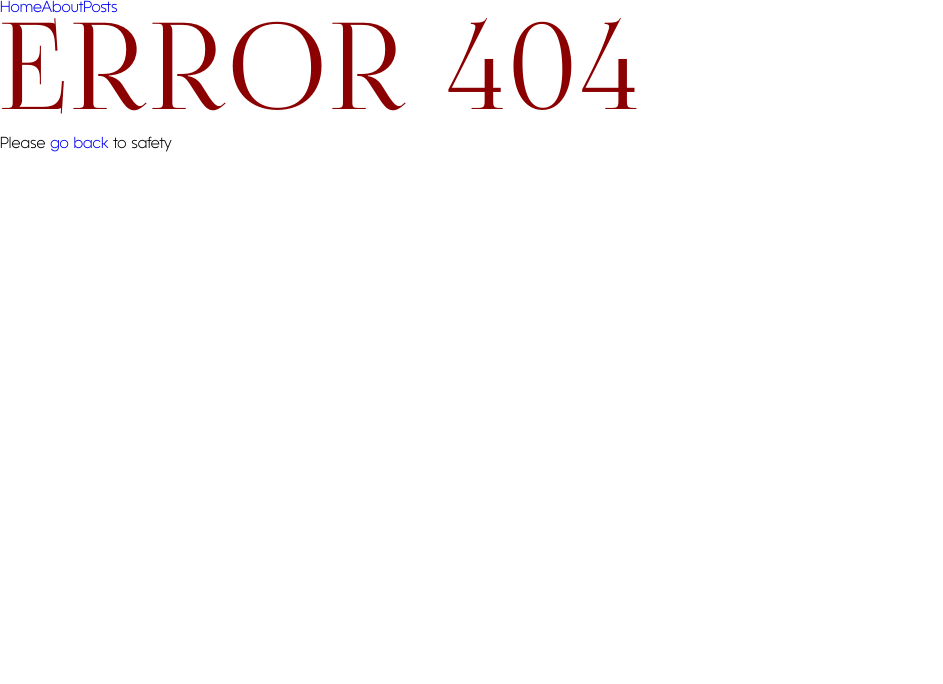
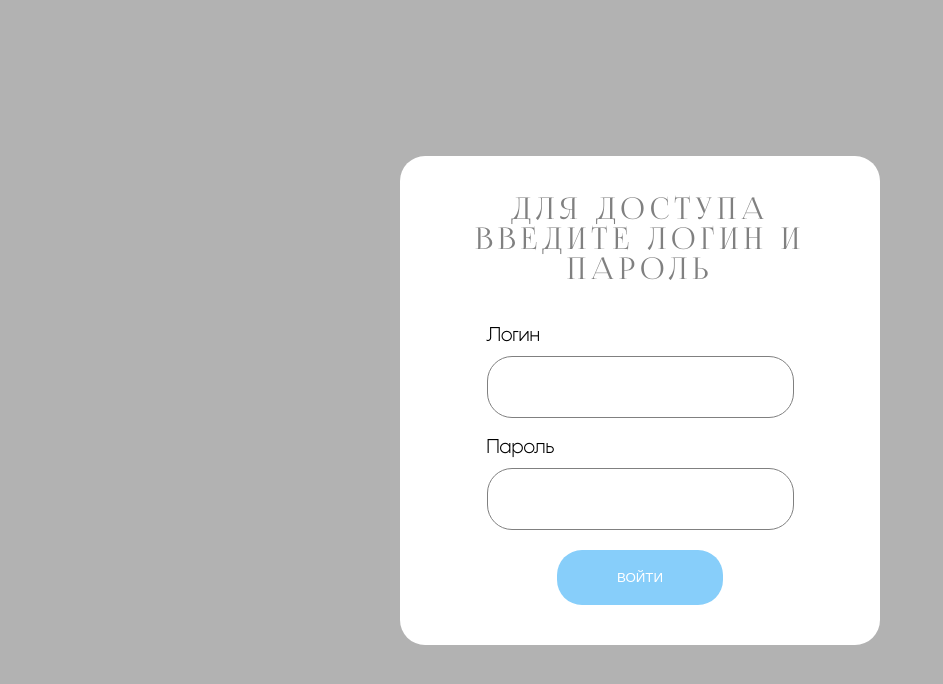
Before and after one commit to evsikov145/wp, a Next.js app: page /login in a window 1280 px wide. Before the commit this address had no page. Shown: the top 684 px of the page, without its empty margins (0-943 px from the left). Built offline with nearby package versions, Linux system fonts and the light colour scheme.

Commit message:
add login page

```diff
--- a/components/admin/Login.js
+++ b/components/admin/Login.js
@@ -1,19 +1,47 @@
-export React from 'react'
-import classes from 'Login.module.scss'
+import {useState} from 'react'
+import classes from './Login.module.scss'
+import Router from 'next/router'
 
 export default function Login(){
+
+    const [login, setLogin] = useState('');
+    const [password, setPassword] = useState('')
+
+    const submitData = () => {
+        if(login !== "admin" || password !== "admin"){
+            setLogin('');
+            setPassword('');
+            return false;
+        }
+        Router.push('/admin');
+    }
+
     return (
-        <section className="login">
-            <div className="login-body">
-                <h1>Для доступа введите логин и пароль</h1>
-                <label>
+        <section className={classes.login}>
+            <div className={classes.loginBody}>
+                <h1 className={classes.loginTitle}>Для доступа введите логин и пароль</h1>
+                <label className={classes.loginLabel}>
                     Логин
-                    <input type="text"/>
+                    <input
+                        className={classes.loginInput}
+                        type="text"
+                        value={login}
+                        onChange={(event) => setLogin(event.target.value)}
+                    />
                 </label>
-                <label>
+                <label className={classes.loginLabel}>
                     Пароль
-                    <input type="text"/>
+                    <input
+                        className={classes.loginInput}
+                        type="text"
+                        value={password}
+                        onChange={(event) => setPassword(event.target.value)}
+                    />
                 </label>
+                <button
+                    className={classes.loginBtn}
+                    onClick={() => submitData()}
+                >Войти</button>
             </div>
         </section>
     )
--- a/components/admin/Login.module.scss
+++ b/components/admin/Login.module.scss
@@ -0,0 +1,55 @@
+.login {
+  position: fixed;
+  top: 0;
+  bottom: 0;
+  left: 0;
+  right: 0;
+  background: rgba(0,0,0, 0.3);
+  display: flex;
+  justify-content: center;
+  align-items: center;
+}
+
+.loginBody {
+  background: white;
+  border-radius: 25px;
+  max-width: 400px;
+  width: 100%;
+  padding: 40px;
+  display: flex;
+  flex-direction: column;
+  align-items: center;
+}
+
+.loginTitle {
+  font-size: 30px;
+  text-align: center;
+  margin-bottom: 40px;
+  color: gray;
+}
+
+.loginLabel {
+  display: block;
+  font-size: 20px;
+  margin-bottom: 20px;
+}
+
+
+.loginInput {
+  margin-top: 10px;
+  display: block;
+  min-height: 60px;
+  border: 1px solid gray;
+  border-radius: 25px;
+  font-size: 20px;
+  padding: 0 20px;
+}
+
+.loginBtn {
+  padding: 20px 60px;
+  text-transform: uppercase;
+  background: lightskyblue;
+  color: white;
+  border-radius: 25px;
+  cursor: pointer;
+}
--- /dev/null
+++ b/pages/login/index.js
@@ -0,0 +1,9 @@
+import Login from "../../components/admin/Login";
+
+export default function Index() {
+    return (
+        <>
+            <Login/>
+        </>
+    )
+}
--- a/styles/common/_typography.scss
+++ b/styles/common/_typography.scss
@@ -36,3 +36,12 @@ h3 {
   color: #fff;
   letter-spacing: 1px;
 }
+
+button {
+  outline: none;
+  border: none;
+}
+
+input {
+  outline: none;
+}
```
Also changed, not shown: pages/about/index.js (deleted, +0 -17 lines), pages/admin/index.js (+1 -7 lines), pages/api/main.js (+0 -20 lines), 1 other file (tests, documents, lock files or other folders).
